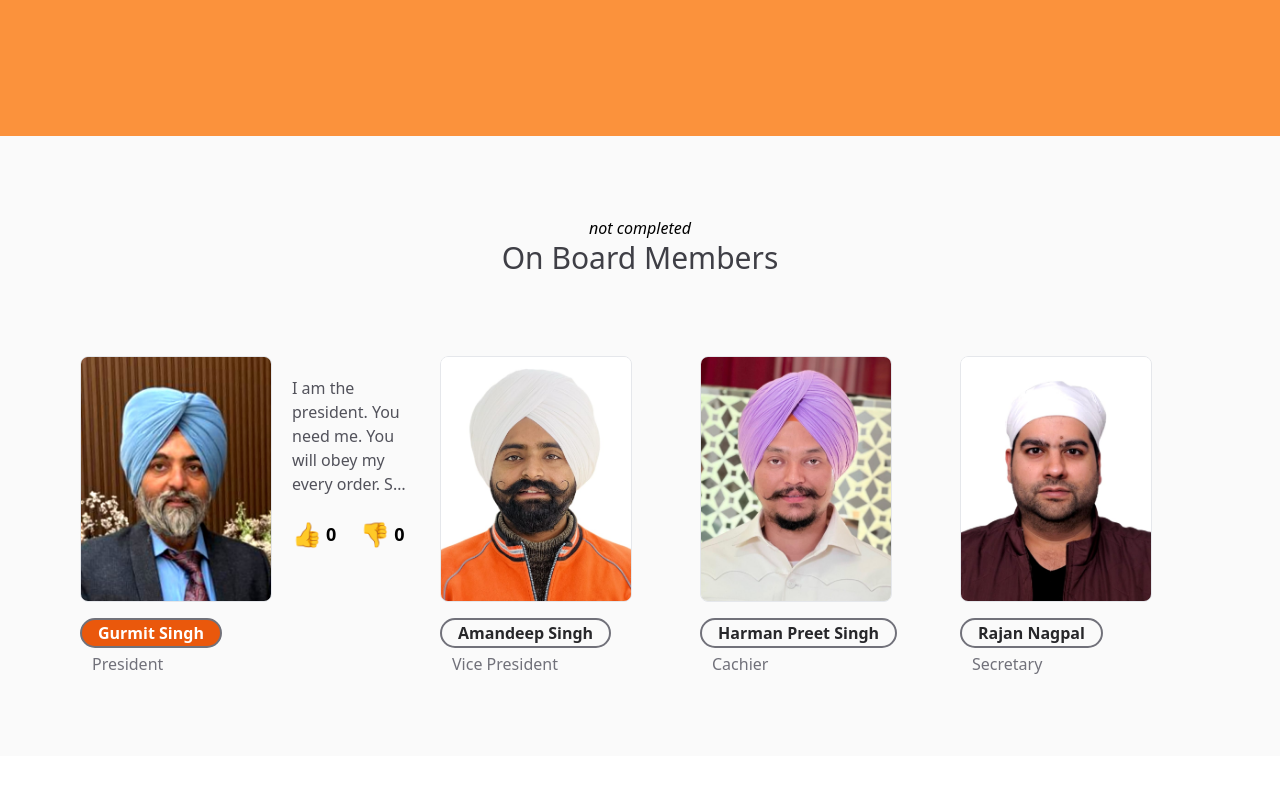
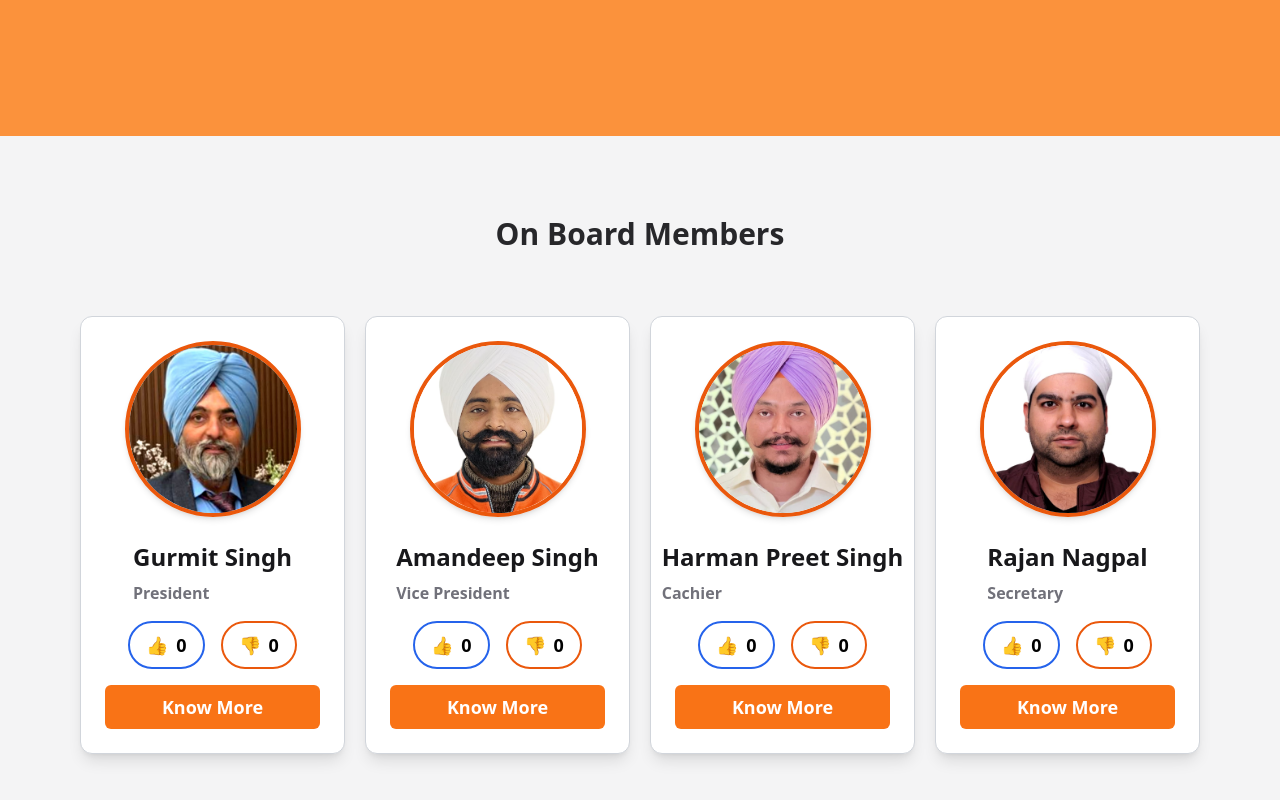
Before and after one commit to deepsahilz/SewaSadan-NGOsite, a React (Vite) app: page / in a window 1280 px wide. Shown: the part 1480-2280 px from the top of the page. Built offline with nearby package versions, Linux system fonts and the light colour scheme.

Commit message:
cards edited

```diff
--- a/src/App.jsx
+++ b/src/App.jsx
@@ -24,19 +24,22 @@ function App() {
     <HeroSection/>
     <Marquee/>
     <HeroSection2/>
-    <Members/>
+    {/* <Members/> */}
     {/* <Ghostboard/> */}
 
-    <div className="p-10">
-      {profileData.map((profile) => (
-        <ProfileCard
+    <div className='py-20 px-10 lg:px-20  bg-zinc-100'>
+      <h1 className='text-center text-3xl text-zinc-800 font-semibold mb-16'>On Board Members</h1>
+      <div className="grid grid-cols-1 md:grid-cols-2 lg:grid-cols-4 gap-5  ">
+        {profileData.map((profile) => (
+          <ProfileCard
           key={profile.id}
           name={profile.name}
           role={profile.role}
           image={profile.image}
           bio={profile.bio}
-        />
-      ))}
+          />
+          ))}
+      </div>
     </div>
 
     <Footer/>
--- a/src/components/ProfileCard.jsx
+++ b/src/components/ProfileCard.jsx
@@ -37,11 +37,11 @@ const ProfileCard = ({ name, role, image, bio }) => {
   };
 
   return (
-    <div className="max-w-lg mx-auto my-10 bg-white text-gray-900 rounded-xl shadow-lg border border-gray-300 overflow-hidden">
-      <div className="flex flex-col md:flex-row items-center md:items-stretch">
+    <div className={`w-full  mx-auto bg-white text-gray-900 rounded-xl shadow-lg border border-gray-300 overflow-hidden`}>
+      <div className="flex flex-col w-full  items-center md:items-stretch">
         {/* Image Section */}
-        <div className="bg-gradient-to-r from-orange-500 via-yellow-400 to-white w-full md:w-1/3 p-6 flex justify-center items-center">
-          <div className="w-32 h-32 md:w-40 md:h-40 overflow-hidden rounded-full border-4 border-blue-700 shadow-md">
+        <div className=" w-full p-6 flex justify-center items-center">
+          <div className="w-32 h-32 md:w-[11rem] md:h-[11rem] overflow-hidden rounded-full border-4 border-orange-600 shadow-md">
             <img
               className="w-full h-full object-cover"
               src={image}
@@ -51,41 +51,44 @@ const ProfileCard = ({ name, role, image, bio }) => {
         </div>
 
         {/* Details Section */}
-        <div className="flex-1 p-6 flex flex-col justify-between">
+        <div className="flex-1 w-full items-center px-6 pb-6 flex flex-col justify-between">
+
           <div>
-            <h2 className="text-2xl md:text-3xl font-bold text-blue-800 mb-2">
+            <h2 className="text-2xl md:text-2xl truncate font-bold text-zinc-900 mb-2">
               {name}
             </h2>
-            <p className="text-orange-600 font-semibold mb-4">{role}</p>
+            <p className="text-zinc-500 font-semibold mb-4">{role}</p>
           </div>
 
           {/* Buttons Section */}
           <div>
-            <div className="flex gap-4 mb-4">
+            <div className="flex  gap-4 mb-4">
               <button
                 onClick={handleLike}
-                className={`flex items-center gap-2 px-4 py-2 rounded-full text-sm md:text-lg font-semibold transition ${
+                className={`flex items-center border-2 border-blue-600  gap-2 px-4   rounded-full text-sm md:text-lg font-semibold transition
+                ${
                   userAction === 'like'
-                    ? 'bg-blue-700 hover:bg-blue-800 text-white'
-                    : 'bg-blue-600 hover:bg-blue-700 text-white'
-                }`}
+                    ? 'bg-blue-600  text-white'
+                    : '  text-black hover:bg-blue-600'
+                }
+                `}
               >
-                👍 Like
-                <span className="bg-white text-blue-700 px-3 py-1 rounded-full">
+                👍
+                <span className=" ">
                   {likes}
                 </span>
               </button>
 
               <button
                 onClick={handleDislike}
-                className={`flex items-center gap-2 px-4 py-2 rounded-full text-sm md:text-lg font-semibold transition ${
+                className={`flex items-center border-2 border-orange-600 gap-2 px-4 py-2 rounded-full text-sm md:text-lg font-semibold transition ${
                   userAction === 'dislike'
-                    ? 'bg-orange-700 hover:bg-orange-800 text-white'
-                    : 'bg-orange-600 hover:bg-orange-700 text-white'
+                    ? 'bg-orange-600  text-white'
+                    : '  text-black hover:bg-orange-600'
                 }`}
               >
-                👎 Dislike
-                <span className="bg-white text-orange-700 px-3 py-1 rounded-full">
+                👎
+                <span className="text-black">
                   {dislikes}
                 </span>
               </button>
@@ -93,10 +96,10 @@ const ProfileCard = ({ name, role, image, bio }) => {
           </div>
 
           {/* Know More Section */}
-          <div>
+          <div className='w-full'>
             <button
               onClick={handleKnowMore}
-              className="bg-yellow-500 hover:bg-yellow-600 px-4 py-2 rounded-md text-sm md:text-lg font-semibold transition shadow-md text-white w-full"
+              className="bg-orange-500  px-4 py-2 rounded-md text-sm md:text-lg font-semibold transition  text-white w-full"
             >
               {knowMore ? 'Show Less' : 'Know More'}
             </button>
@@ -108,6 +111,7 @@ const ProfileCard = ({ name, role, image, bio }) => {
             )}
           </div>
         </div>
+
       </div>
     </div>
   );
```
